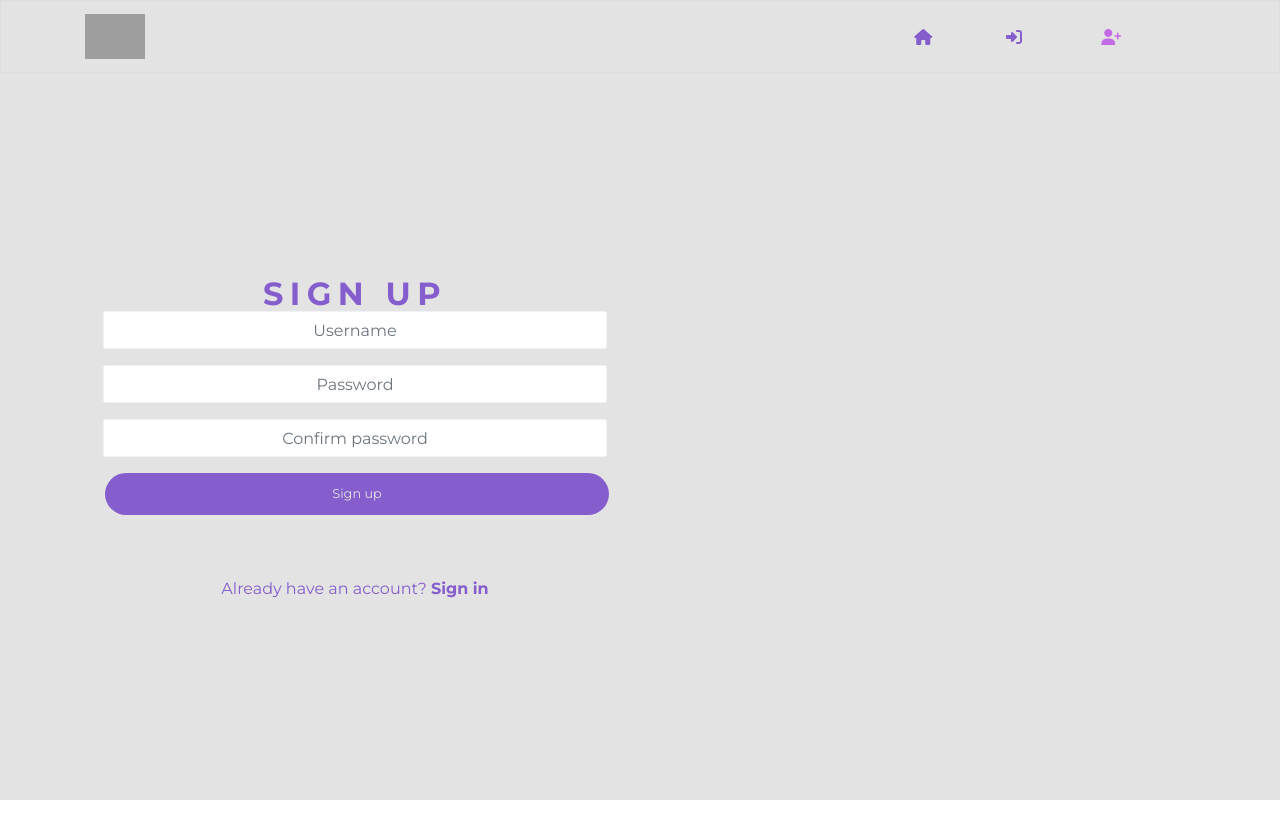
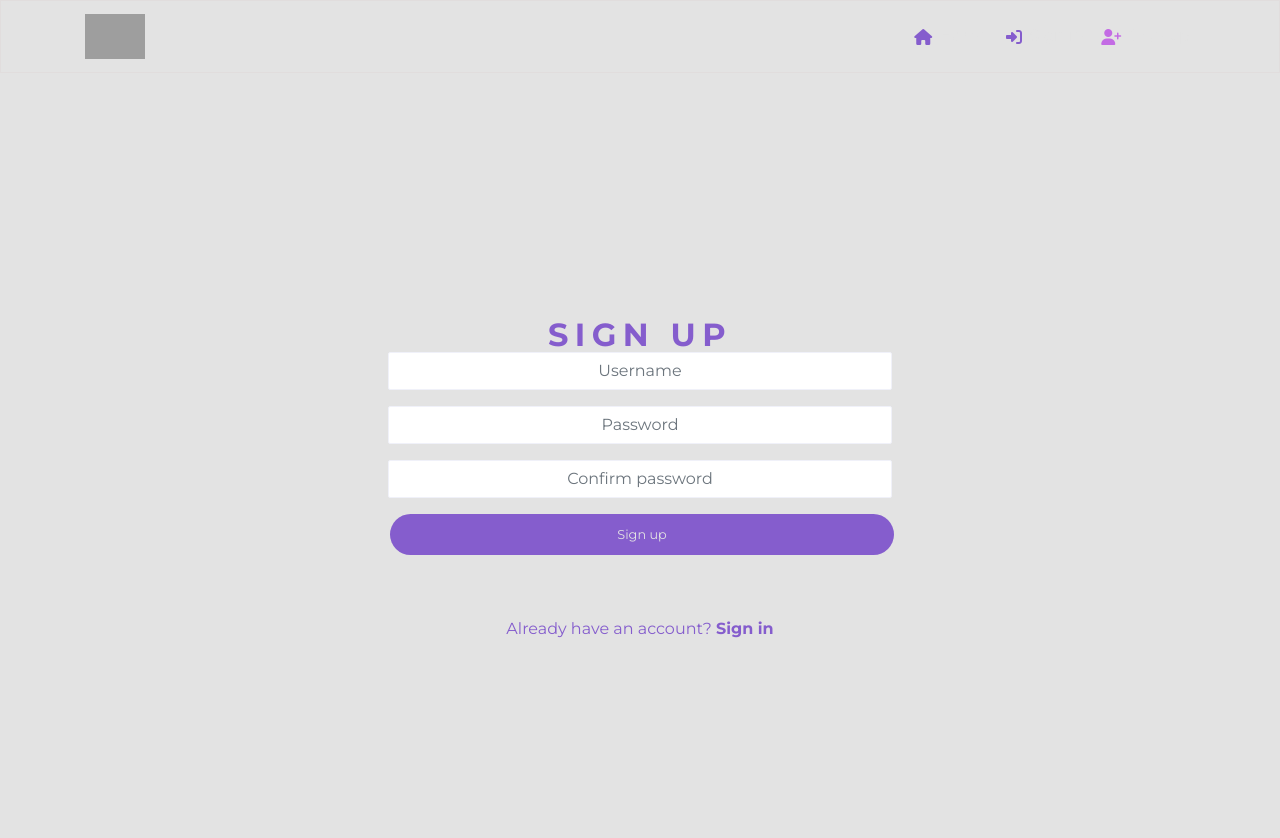
Before and after one commit to Ann-Anahit/pp5-advanced-frontend, a React (Create React App) app: page /signup in a window 1280 px wide. Shown: the top 838 px of the page. Before the commit the page ends 800 px from the top, so only its background shows below. Built offline with nearby package versions, Linux system fonts and the light colour scheme; grey boxes are pictures that could not be loaded.

Commit message:
change sign up form

```diff
--- a/src/api/axiosDefaults.js
+++ b/src/api/axiosDefaults.js
@@ -1,6 +1,6 @@
 import axios from "axios";
 
-axios.defaults.baseURL = 'https://drf-api-pp.herokuapp.com/'
+axios.defaults.baseURL = 'https://meetandmingle-453028e14243.herokuapp.com/'
 axios.defaults.headers.post["Content-Type"] = "multipart/form-data";
 axios.defaults.withCredentials = true;
 
--- a/src/styles/Button.module.css
+++ b/src/styles/Button.module.css
@@ -24,7 +24,7 @@
   }
 
   .Button:focus {
-    background-color: #e3e3e3;
+    background-color: #C36BE4;
   }
 
   .Wide {
--- a/src/styles/SignInUpForm.module.css
+++ b/src/styles/SignInUpForm.module.css
@@ -1,12 +1,15 @@
 .Row {
-    height: calc(100vh - 81px);
+    height: 100vh;
+    display: flex;
+    align-items: center;
+    justify-content: center;
   }
   .Input {
     background: #ffffff;
     border: 1px solid #f0f1f9;
     box-sizing: border-box;
     border-radius: 2px;
-    color: #e3e3e3;
+    color: #855DCD;
     text-align: center;
     padding: 10px;
   }
```
